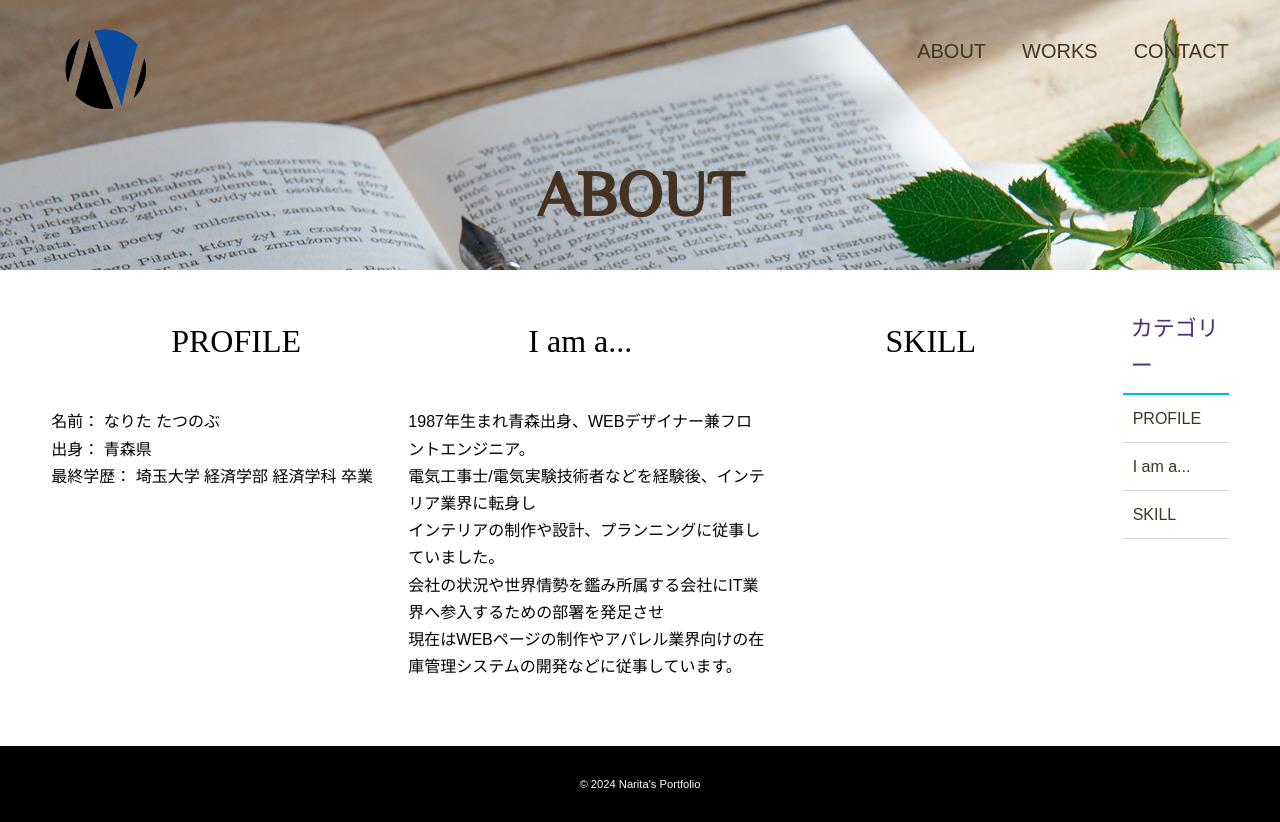
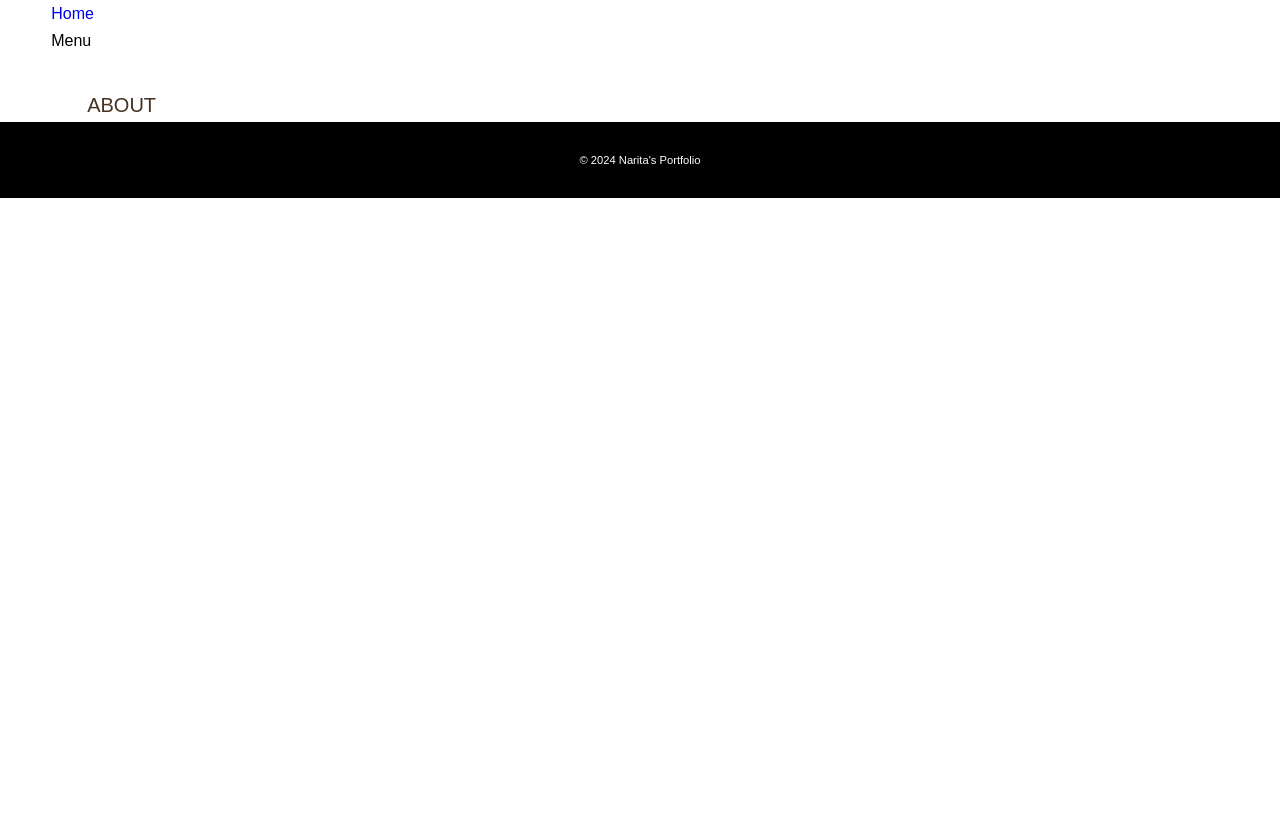
Before and after one commit to tatsu-narita/my-portfolio, a plain HTML site: page about.html in a window 1280 px wide. After the commit the page ends 800 px from the top, so only its background shows below. Drawn offline with Linux system fonts and the light colour scheme; some packages are replaced by stand-ins of ours.

Commit message:
update: about
ページ構成の変更

```diff
--- a/about.html
+++ b/about.html
@@ -13,64 +13,19 @@
     </head>
 
     <body>
-        <div id="about" class="big-bg">
-            <header class="page-header wrapper">
-                <h1><a href="index.html"><img class="logo" src="images/logo_n08.png" alt="Portfolio-Home"></a></h1>
+        <header>
+            <div class="wrapper">
+                <a href="index.html" class="logo">Home</a>
                 <nav>
+                    <button class="btn-menu">Menu</button>
                     <ul class="main-nav">
-                        <li><a href="">ABOUT</a></li>
-                        <li><a href="">WORKS</a></li>
-                        <li><a href="">CONTACT</a></li>
+                        <li><a href="">About</a></li>
+                        <li></li>
+                        <li></li>
                     </ul>
                 </nav>
-            </header>
-
-            <div class="wrapper">
-                <h2 class="page-title">ABOUT</h2>
-            </div><!-- /."wrapper"-->
-        </div>
-
-        <div class="about-contents wrapper">
-            <article>
-                <header class="post-info">
-                    <h2 class="post-title"><a name="#profile">PROFILE</a></h2>
-                </header>
-                <ul class="post-list">
-                    <li>名前： なりた たつのぶ</li>
-                    <li>出身： 青森県</li>
-                    <li>最終学歴： 埼玉大学 経済学部 経済学科 卒業</li>
-                </ul>
-            </article>
-
-            <article>
-                <header class="post-info">
-                    <h2 class="post-title"><a name="#iam">I am a...</a></h2>
-                </header>
-                <div class="post-me">
-                    <p>1987年生まれ青森出身、WEBデザイナー兼フロントエンジニア。<br>
-                    電気工事士/電気実験技術者などを経験後、インテリア業界に転身し<br>
-                    インテリアの制作や設計、プランニングに従事していました。<br>
-                    会社の状況や世界情勢を鑑み所属する会社にIT業界へ参入するための部署を発足させ<br>
-                    現在はWEBページの制作やアパレル業界向けの在庫管理システムの開発などに従事しています。</p>
-                </div>
-            </article>
-
-            <article>
-                <header class="post-info">
-                    <h2 class="post-title"><a name="#skill">SKILL</a></h2>
-                </header>
-                <p></p>
-            </article>
-
-            <aside>
-                <h3 class="sub-title">カテゴリー</h3>
-                <ul class="sub-menu">
-                    <li><a href="#profile">PROFILE</a></li>
-                    <li><a href="#iam">I am a...</a></li>
-                    <li><a href="#skill">SKILL</a></li>
-                </ul>
-            </aside>
-        </div><!-- /.about contents -->
+            </div>
+        </header>
 
         <footer>
             <div class="wrapper">
```
